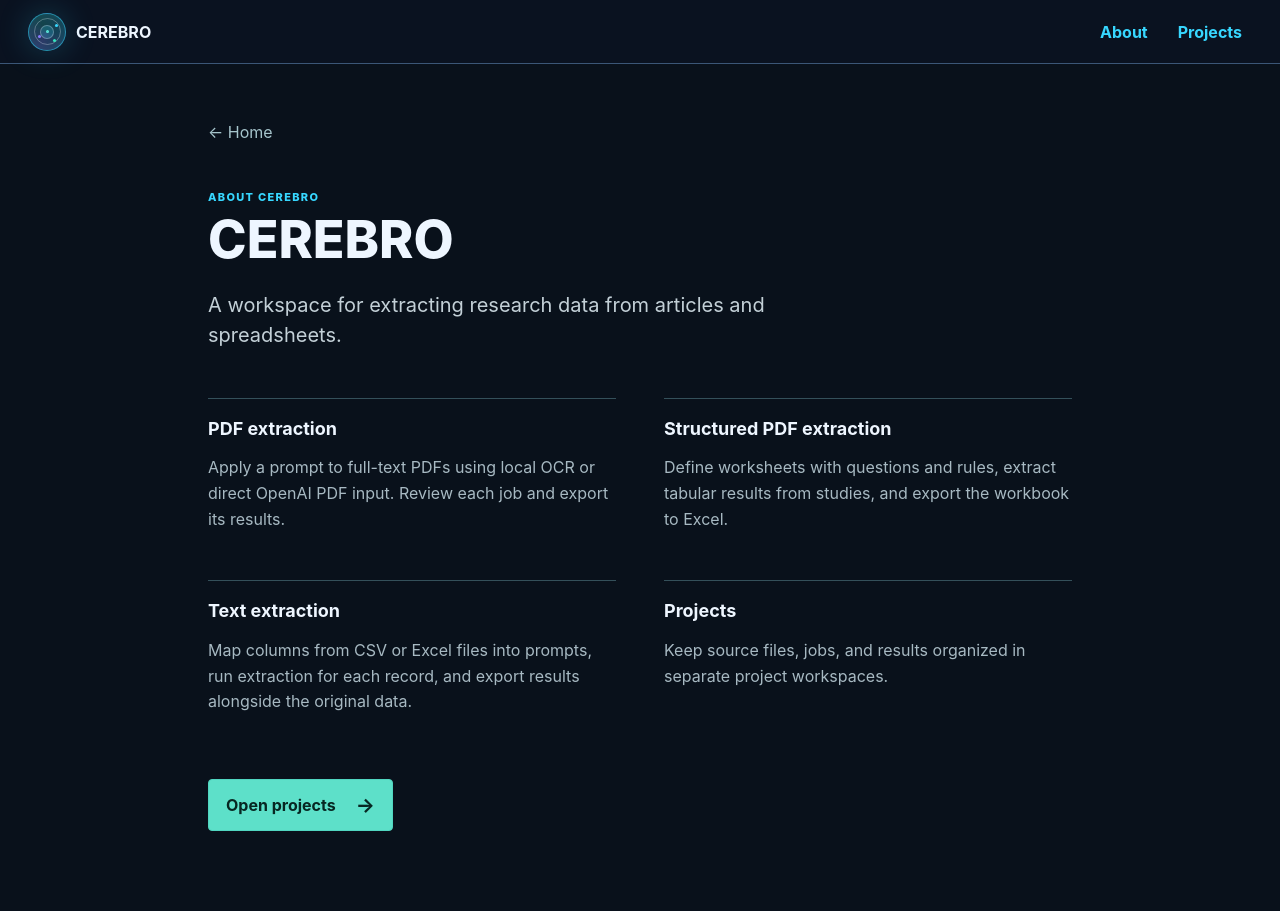
After one commit to gabsbarreto/CEREBRO, a FastAPI app: template app/templates/about.html in a window 1280 px wide. The commit adds this page. Run offline with FastAPI, Linux system fonts and the light colour scheme; the template is opened without the code that fills it, so the values that code supplies are empty; some libraries are stand-ins or nearby versions.

Commit message:
Add CEREBRO landing and about pages

```diff
--- a/app/main.py
+++ b/app/main.py
@@ -68,11 +68,16 @@ async def stop_local_inference_worker() -> None:
 
 
 @app.get("/", response_class=HTMLResponse)
-async def index(project_id: str = "") -> RedirectResponse:
-    if not project_id:
-        return RedirectResponse(url="/projects")
-    project = selected_project_or_default(project_id)
-    return RedirectResponse(url=projects.project_dashboard_path(project))
+async def index(request: Request, project_id: str = "") -> HTMLResponse:
+    if project_id:
+        project = selected_project_or_default(project_id)
+        return RedirectResponse(url=projects.project_dashboard_path(project))  # type: ignore[return-value]
+    return templates.TemplateResponse(request, "home.html", context={"request": request})
+
+
+@app.get("/about", response_class=HTMLResponse)
+async def about(request: Request) -> HTMLResponse:
+    return templates.TemplateResponse(request, "about.html", context={"request": request})
 
 
 @app.get("/rq-screening", response_class=HTMLResponse)
--- /dev/null
+++ b/app/static/home.css
@@ -0,0 +1,53 @@
+.home-page { background: #09111b; }
+.home-surface {
+  position: relative;
+  min-height: calc(100svh - 64px);
+  background: #101c28 url('/static/research-workspace.png') center / cover no-repeat;
+  isolation: isolate;
+}
+.home-surface::before { content: ""; position: absolute; inset: 0; z-index: -1; background: rgb(5 14 22 / 0.78); }
+.home-hero {
+  min-height: min(410px, calc(100svh - 230px));
+  display: flex;
+  align-items: center;
+}
+.home-hero-content { width: min(1180px, 100%); margin: 0 auto; padding: 56px 28px 38px; }
+.home-brand { display: flex; align-items: center; gap: 24px; }
+.home-brand h1 { font-size: 68px; letter-spacing: 0; overflow-wrap: anywhere; }
+.home-brand .home-brand-mark { width: 88px; height: 88px; }
+.home-intro { max-width: 540px; margin: 26px 0 28px; color: #e0e9ee; font-size: 21px; line-height: 1.55; }
+.home-primary-link { display: inline-flex; align-items: center; gap: 20px; padding: 13px 17px; border: 1px solid #50d6c0; border-radius: 4px; background: #5de0c9; color: #072722; font-weight: 750; text-decoration: none; }
+.home-primary-link:hover { background: #a2f4e2; }
+.home-primary-link span { font-size: 20px; }
+.home-destinations { display: grid; grid-template-columns: repeat(2, minmax(0, 1fr)); gap: 16px; width: min(1180px, 100%); margin: 0 auto; padding: 0 28px; }
+.home-destination { min-height: 175px; display: flex; flex-direction: column; gap: 12px; padding: 22px; border: 1px solid rgb(163 198 200 / 0.34); border-radius: 4px; background: rgb(8 24 31 / 0.48); color: #edf5f5; text-decoration: none; }
+a.home-destination:hover { background: rgb(16 46 51 / 0.7); border-color: #64d8c2; }
+.home-destination-index { color: #64d8c2; font-size: 11px; font-weight: 750; }
+.home-destination-title { display: flex; justify-content: space-between; gap: 12px; font-size: 21px; font-weight: 750; }
+.home-destination-description { max-width: 440px; color: #a7b9c2; line-height: 1.5; }
+.home-destination button { align-self: flex-start; margin-top: 2px; padding: 7px 12px; font-size: 13px; }
+.home-project-action { width: min(1180px, 100%); margin: 0 auto; padding: 24px 28px 48px; }
+.about-page { width: min(920px, 100%); margin: 0 auto; padding: 58px 28px 80px; }
+.about-back { display: inline-block; margin-bottom: 48px; color: #a6c5cc; text-decoration: none; }
+.about-back:hover { color: #64d8c2; }
+.about-page h1 { font-size: 52px; letter-spacing: 0; }
+.about-lead { max-width: 620px; color: #c3d0d7; font-size: 20px; line-height: 1.5; }
+.about-sections { display: grid; grid-template-columns: repeat(2, minmax(0, 1fr)); gap: 32px 48px; margin: 48px 0; }
+.about-sections section { padding-top: 20px; border-top: 1px solid #34505a; }
+.about-sections h2 { font-size: 18px; }
+.about-sections p { color: #a7b9c2; line-height: 1.6; }
+@media (max-width: 760px) {
+  .home-surface { background-position: 63% center; }
+  .home-hero { min-height: 0; }
+  .home-hero-content { padding: 48px 20px 24px; }
+  .home-brand { gap: 14px; }
+  .home-brand h1 { font-size: 36px; }
+  .home-brand .home-brand-mark { width: 58px; height: 58px; }
+  .home-intro { font-size: 18px; }
+  .home-destinations, .about-sections { grid-template-columns: 1fr; }
+  .home-destinations { padding: 0 20px; }
+  .home-destination { min-height: 145px; padding: 22px 20px; }
+  .home-project-action { padding: 24px 20px 40px; }
+  .about-page { padding: 40px 20px 64px; }
+  .about-page h1 { font-size: 40px; }
+}
--- a/app/static/styles.css
+++ b/app/static/styles.css
@@ -404,6 +404,7 @@ body { padding-top: 64px; }
   text-decoration: none;
 }
 .project-topnav-link { padding: 10px; color: var(--cyan); }
+.main-nav-links { display: flex; gap: 10px; }
 .project-topnav-brand .brand-mark { width: 38px; height: 38px; }
 .project-topnav-brand .brand-mark::before { width: 25px; height: 25px; }
 .project-topnav-brand .brand-mark::after { width: 12px; height: 12px; }
--- a/app/templates/_project_nav.html
+++ b/app/templates/_project_nav.html
@@ -1,9 +1,9 @@
 <header class="project-topnav">
   <div class="project-topnav-inner">
-    <a class="project-topnav-brand" href="/projects" aria-label="CEREBRO projects">
+    <a class="project-topnav-brand" href="/" aria-label="CEREBRO home">
       <span class="brand-mark" aria-hidden="true"><span></span></span>
       <span>CEREBRO</span>
     </a>
-    <nav aria-label="Main navigation"><a class="project-topnav-link" href="/projects">Projects</a></nav>
+    <nav class="main-nav-links" aria-label="Main navigation"><a class="project-topnav-link" href="/about">About</a><a class="project-topnav-link" href="/projects">Projects</a></nav>
   </div>
 </header>
--- /dev/null
+++ b/app/templates/about.html
@@ -0,0 +1,26 @@
+<!doctype html>
+<html lang="en">
+  <head>
+    <meta charset="utf-8" />
+    <meta name="viewport" content="width=device-width, initial-scale=1" />
+    <title>About | CEREBRO</title>
+    <link rel="stylesheet" href="/static/styles.css?v=20261029-home" />
+    <link rel="stylesheet" href="/static/home.css?v=20261029-home" />
+  </head>
+  <body class="home-page">
+    {% include "_project_nav.html" %}
+    <main class="about-page">
+      <a class="about-back" href="/">&larr; Home</a>
+      <p class="eyebrow">ABOUT CEREBRO</p>
+      <h1>CEREBRO</h1>
+      <p class="about-lead">A workspace for extracting research data from articles and spreadsheets.</p>
+      <div class="about-sections">
+        <section><h2>PDF extraction</h2><p>Apply a prompt to full-text PDFs using local OCR or direct OpenAI PDF input. Review each job and export its results.</p></section>
+        <section><h2>Structured PDF extraction</h2><p>Define worksheets with questions and rules, extract tabular results from studies, and export the workbook to Excel.</p></section>
+        <section><h2>Text extraction</h2><p>Map columns from CSV or Excel files into prompts, run extraction for each record, and export results alongside the original data.</p></section>
+        <section><h2>Projects</h2><p>Keep source files, jobs, and results organized in separate project workspaces.</p></section>
+      </div>
+      <a class="home-primary-link" href="/projects">Open projects <span aria-hidden="true">&rarr;</span></a>
+    </main>
+  </body>
+</html>
```
Also changed, not shown: app/templates/home.html (added, +40 -0 lines), tests/test_project_management.py (+7 -1 lines), tests/test_shared_refactor.py (+2 -1 lines), app/static/research-workspace.png (added).
